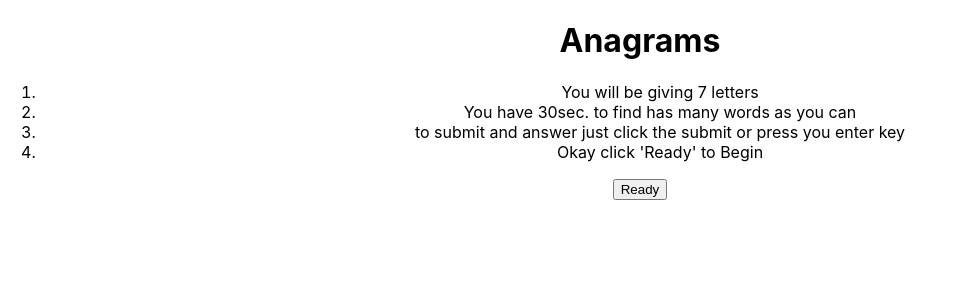
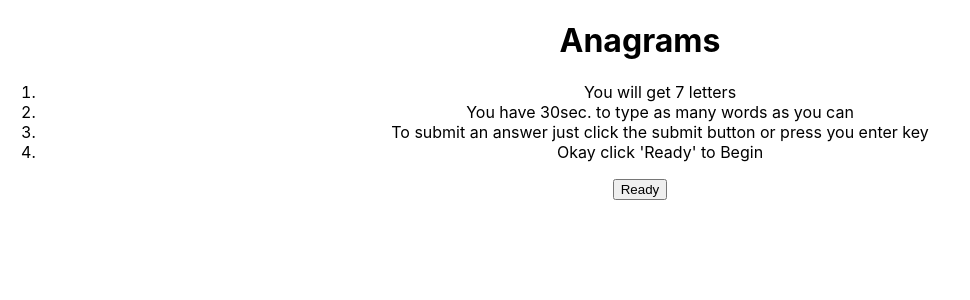
Before and after one commit to JohnJoseph2019/Eye4words, a React (Create React App) app: page / in a window 1280 px wide. Shown: the top 300 px of the page, without its empty margins (0-970 px from the left). Built offline with nearby package versions, Linux system fonts and the light colour scheme.

Commit message:
Updating axios calls

```diff
--- a/src/App.js
+++ b/src/App.js
@@ -14,6 +14,7 @@ function App() {
   const [counter, setCounter] = React.useState(10);
   //Here is a boolean state that let react know when the timer should start
   const [isActive, updateIsActive] = React.useState(false);
+  const [solution, setSolution] = React.useState([])
 
   useEffect(() => {
     let interval = null;
@@ -30,7 +31,7 @@ function App() {
 
   async function apiCall() {
     let word = randomLetters.join('');
-    console.log(randomLetters)
+    console.log('async function start', word)
     const response = await axios({
       "method": "GET",
       "url": `https://danielthepope-countdown-v1.p.rapidapi.com/solve/${word}`,
@@ -39,16 +40,18 @@ function App() {
         "x-rapidapi-host": "danielthepope-countdown-v1.p.rapidapi.com",
         "x-rapidapi-key": "ab3a292e4amsh3915602120aad7fp17e706jsn5d35a0eab152"
       }, "params": {
-        "variance": "1"
+        "variance": "-1"
       }
     })
-    console.log("apiCall", response.data)
+    console.log("apiCall end", response.data)
+    setSolution(response.data)
   }
   function handleTimer(e) {
     //here when the button is click it will turn IsActive into true and commence the timer
     let bool = isActive
     if (counter === 10) {
       updateIsActive(!bool);
+      apiCall();
     } else if (counter === 0) {
       updateIsActive(!bool)
       setCounter(10);
@@ -57,7 +60,7 @@ function App() {
     }
   }
   function handleRandomPick() {
-    console.log('In the function')
+    console.log('handleRandomPick function')
     let alphabet = ["a", "b", "c", "d", "e", "f", "g", "h", "i", "j", "k", "l", "m", "n", "o", "p",
       "q", "r", "s", "t", "u", "v", "w", "x", "y", "z"];
     let vowels = ['a', 'e', 'i', 'o', 'u']
--- a/src/components/Homepage/Homepage.js
+++ b/src/components/Homepage/Homepage.js
@@ -8,9 +8,9 @@ export default function Homepage(props) {
     <>
       <h1>Anagrams</h1>
       <ol>
-        <li>You will be giving 7 letters</li>
-        <li>You have 30sec. to find has many words as you can</li>
-        <li>to submit and answer just click the submit or press you enter key</li>
+        <li>You will get 7 letters</li>
+        <li>You have 30sec. to type as many words as you can</li>
+        <li>To submit an answer just click the submit button or press you enter key</li>
         <li>Okay click 'Ready' to Begin</li>
       </ol>
       <Link to="/PlayGame" > <button onClick={props.handleRandomPick}> Ready </button></Link>
```
